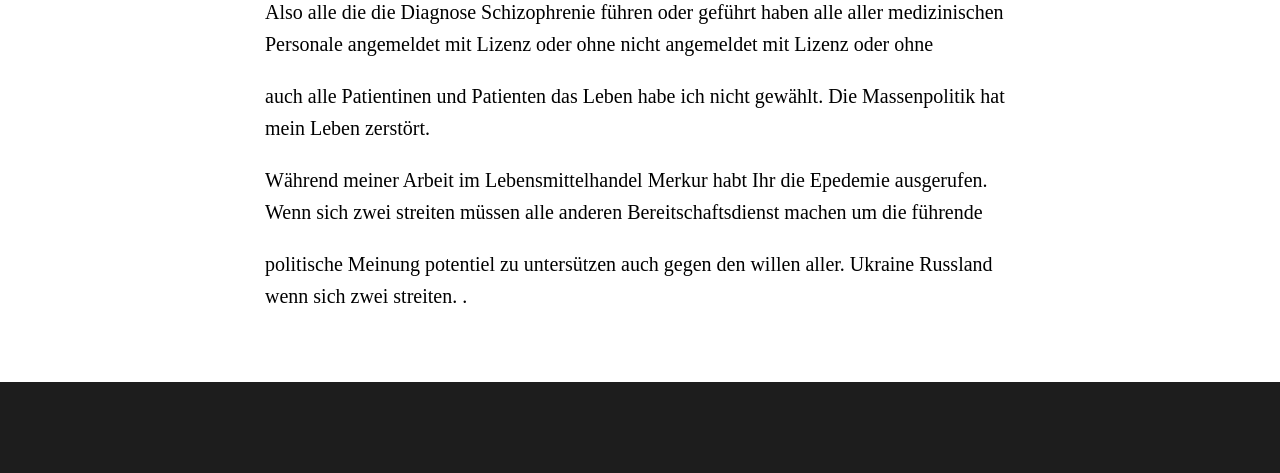
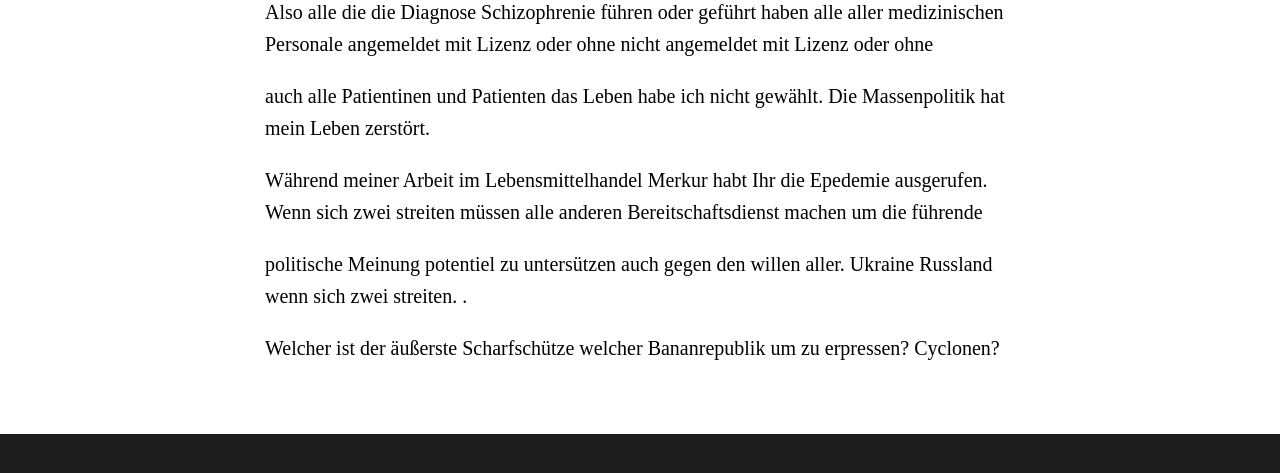
Before and after one commit to ledlightjungledStefan/Osterei, a Jekyll site: the page built from _posts/2022-09-30-Windows10Umgebungsvariablen.markdown, in a window 1280 px wide and 900 px high, scrolled down 5142 px, cut to the strip 426-899 px from the top of the window. Built offline with Jekyll 4.4.1, drawn with Linux system fonts in a browser that asks for light colours; some web fonts are replaced; before the commit the page ends 5990 px from its top, so only the background shows below that.

Commit message:
Update 2022-09-30-Windows10Umgebungsvariablen.markdown

```diff
--- a/_posts/2022-09-30-Windows10Umgebungsvariablen.markdown
+++ b/_posts/2022-09-30-Windows10Umgebungsvariablen.markdown
@@ -193,3 +193,6 @@ Wenn sich zwei streiten müssen alle anderen Bereitschaftsdienst machen um die f
 
 politische Meinung potentiel zu untersützen auch gegen den willen aller.
 Ukraine Russland wenn sich zwei streiten. .
+
+Welcher ist der äußerste Scharfschütze welcher Bananrepublik um zu erpressen?
+Cyclonen?
```
